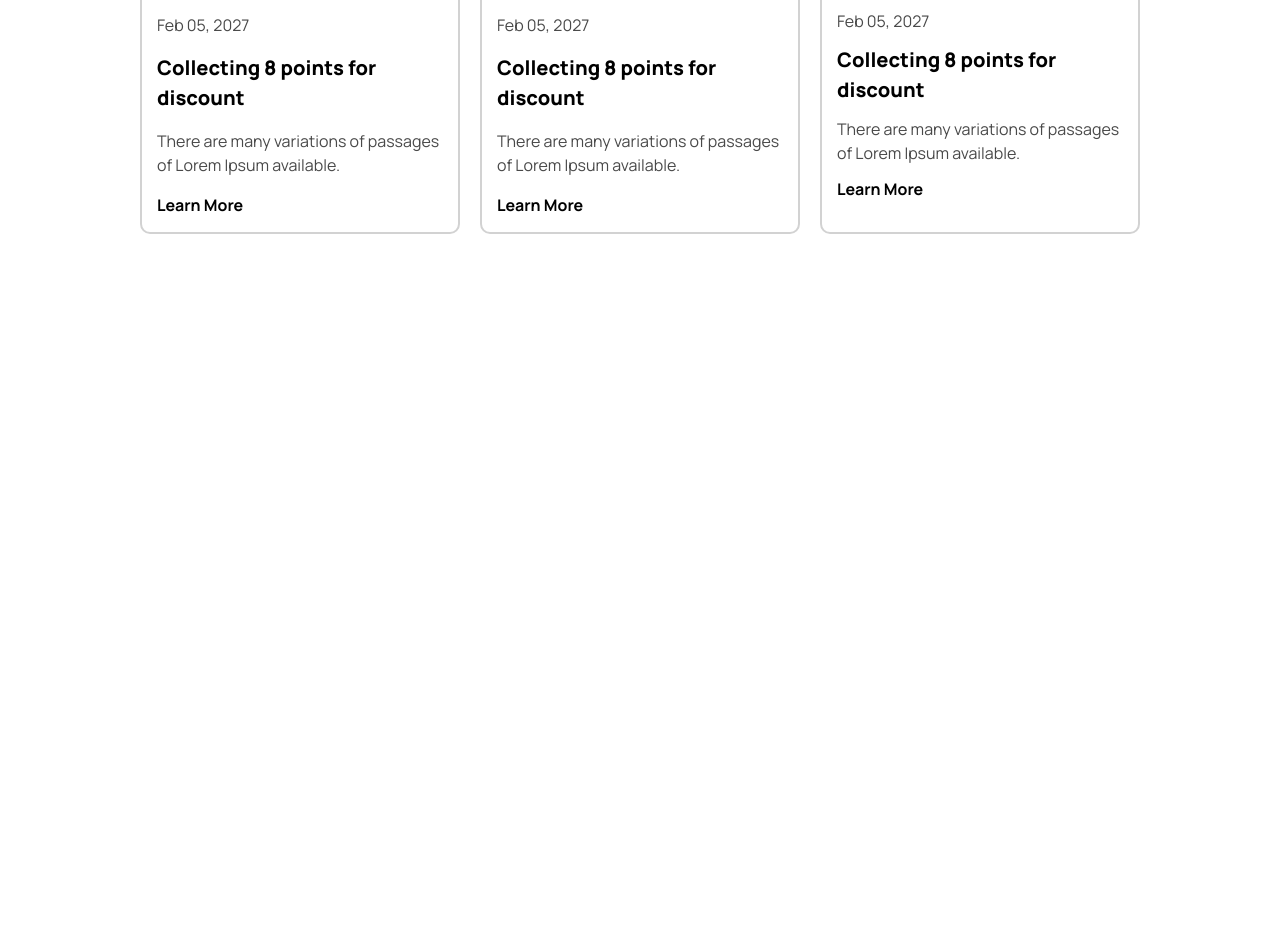
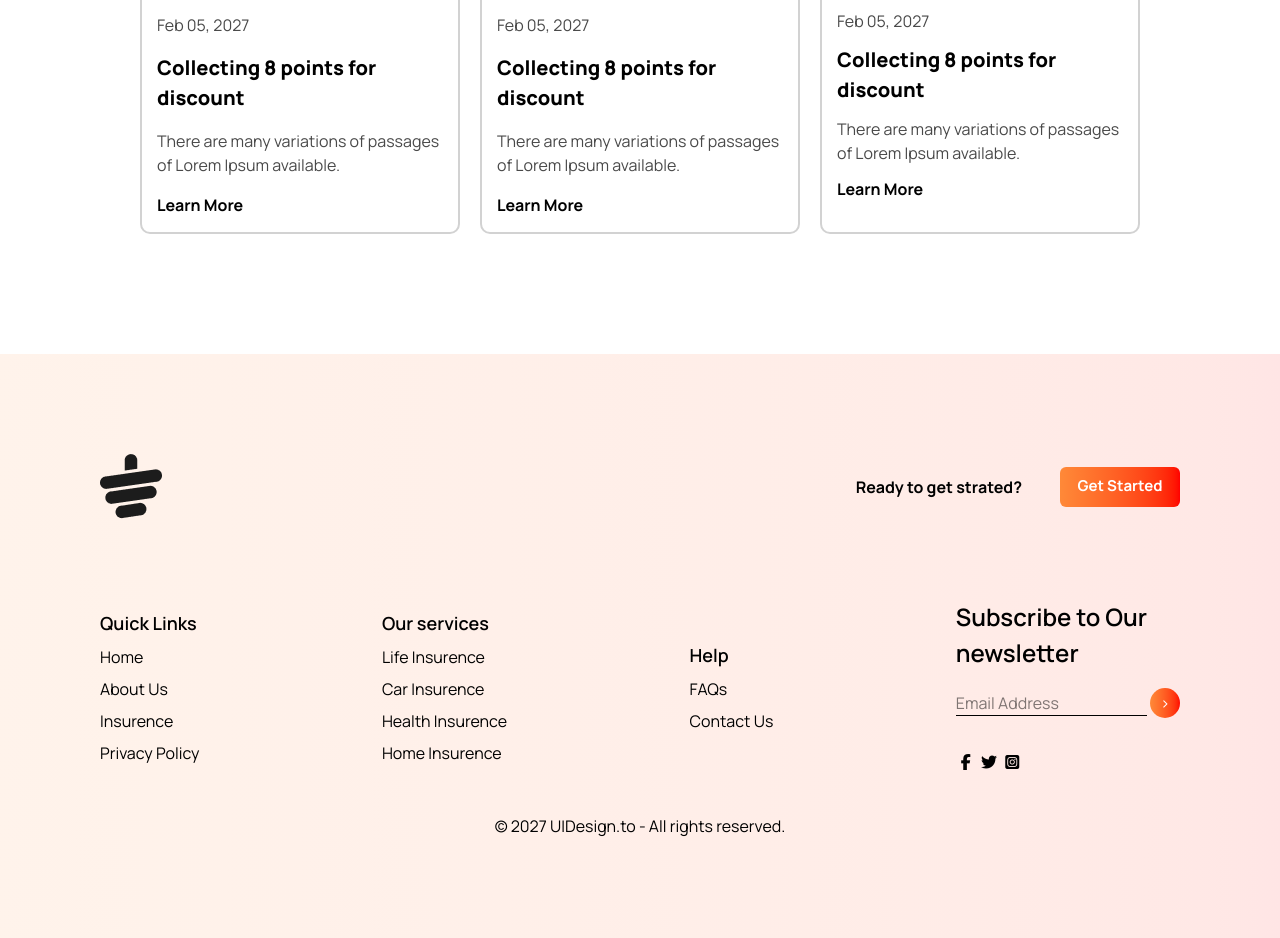
Before and after one commit to naymul143/tea-house-project, a plain HTML site: page index.html in a window 1280 px wide. Shown: the part 2939-3877 px from the top of the page. Before the commit the page ends 3173 px from the top, so only its background shows below. Drawn offline with nearby package versions, Linux system fonts and the light colour scheme.

Commit message:
project done

```diff
--- a/index.html
+++ b/index.html
@@ -228,6 +228,51 @@
         </div>
     </section>
 
+    <!-- footer section  -->
+    <footer class="max-w-auto mx-auto mt-[120px] bg-gradient-to-r from-[#ff89381a] to-[#ff00001a] md:p-[100px]">
+        <div class="flex justify-between">
+            <div class=""><img src="images/cup.png" alt=""></div>
+            <div class="flex items-center md:gap-[30px]">
+                <p class="font-bold mr-2">Ready to get strated?</p>
+                <button
+                    class="bg-gradient-to-l from-[#ff0000] to-[#ff8938] w-[120px] h-[40px] text-white text-[15px] font-bold rounded-[6px]">Get
+                    Started</button>
+            </div>
+        </div>
+        <div class="flex flex-col md:flex-row items-center text-center md:text-left justify-between mt-[80px]">
+            <div>
+                <p class="font-semibold text-lg">Quick Links</p>
+                <p class="mt-2">Home</p>
+                <p class="mt-2">About Us</p>
+                <p class="mt-2">Insurence</p>
+                <p class="mt-2">Privacy Policy</p>
+            </div>
+            <div>
+                <p class="font-semibold text-lg">Our services</p>
+                <p class="mt-2">Life Insurence</p>
+                <p class="mt-2">Car Insurence</p>
+                <p class="mt-2">Health Insurence</p>
+                <p class="mt-2">Home Insurence</p>
+            </div>
+            <div>
+                <p class="font-semibold text-lg">Help</p>
+                <p class="mt-2">FAQs</p>
+                <p class="mt-2">Contact Us</p>
+            </div>
+            <div>
+                <p class="font-semibold text-[24px]">Subscribe to Our<br> newsletter</p>
+                <input type="text" placeholder="Email Address" class="border-b-1 outline-none mt-5">
+                <button
+                    class="h-[30px] w-[30px] bg-gradient-to-l from-[#ff0000] to-[#ff8938] rounded-full text-white">></button>
+                <div class="mt-8">
+                    <i class="fa-brands fa-facebook-f"></i>
+                    <i class="fa-brands fa-twitter"></i>
+                    <i class="fa-brands fa-square-instagram"></i>
+                </div>
+            </div>
+        </div>
+        <p class="text-center mt-10">© 2027 UIDesign.to - All rights reserved.</p>
+    </footer>
 </body>
 
 </html>
```
